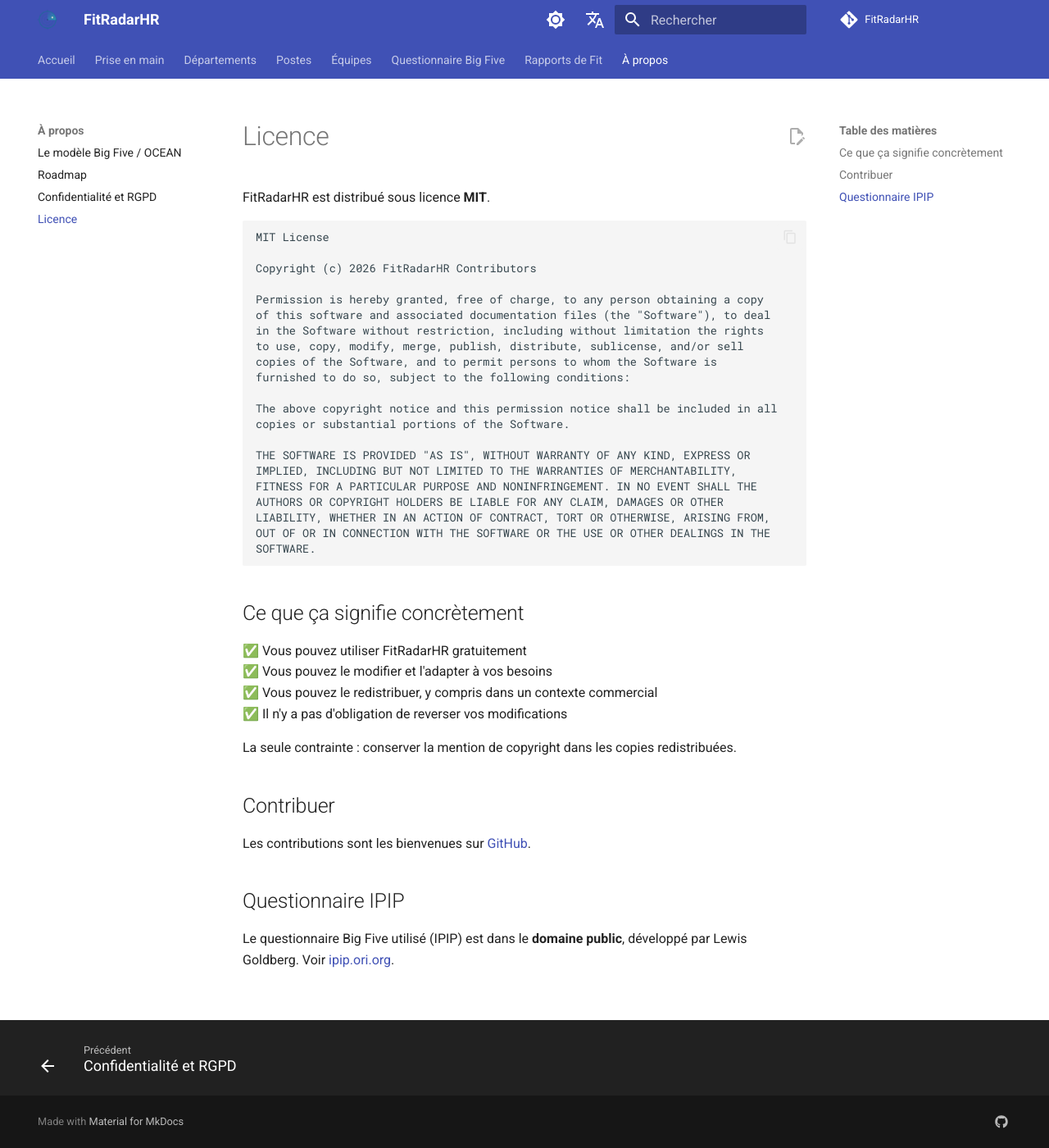
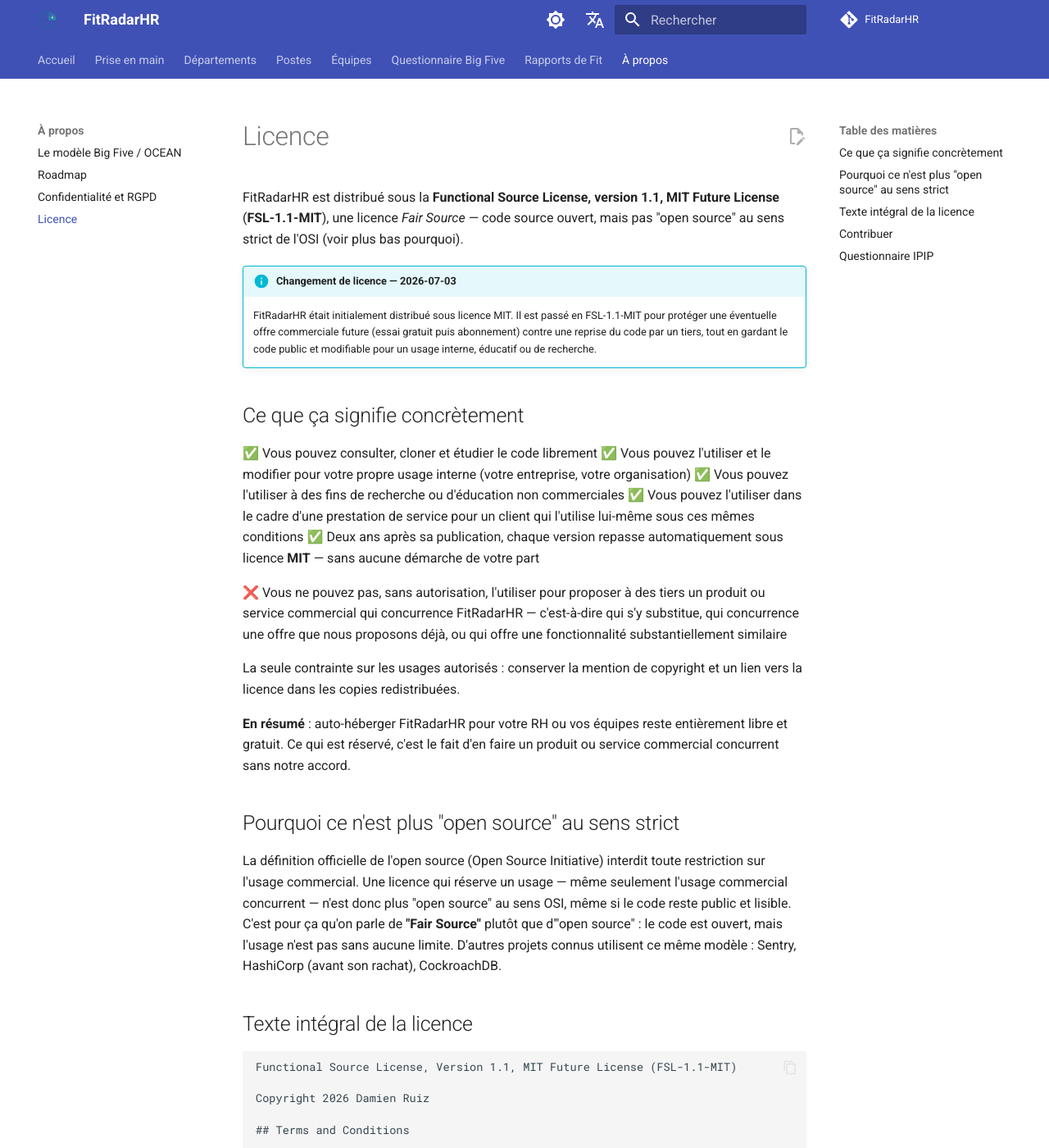
Before and after one commit to adams43360/FitRadarHR, an MkDocs documentation site: the page built from docs/user/about/license.md, in a window 1280 px wide and 1400 px high. Shown: the whole window at 82% size. Built offline with MkDocs 1.6.1 and Material for MkDocs 9.7.7, drawn with Linux system fonts in a browser that asks for light colours; comment, search, counter and statistics services are not loaded; some of the changed text lies outside the part shown.

Commit message:
chore: licence MIT → Fair Source (FSL-1.1-MIT)
- LICENSE : texte officiel FSL-1.1-MIT, conversion automatique en MIT
  2 ans après chaque publication
- Auto-hébergement interne, recherche et éducation restent libres ;
  usage commercial concurrent réservé sans autorisation
- Toute mention "licence MIT"/"open source" retirée des pages
  publiques et de la doc (README, CLAUDE.md, landing, footer,
  politique de confidentialité, doc utilisateur)
- Raison : Damien envisage une éventuelle offre payante future
  (essai gratuit puis abonnement) et veut garder cette option
  ouverte sans bloquer la vitrine publique du code
- 4 nouveaux tests (contenu des pages, i18n) — 169 tests au total

````diff
--- a/docs/user/about/license.md
+++ b/docs/user/about/license.md
@@ -1,44 +1,107 @@
 # Licence
 
-FitRadarHR est distribué sous licence **MIT**.
+FitRadarHR est distribué sous la **Functional Source License, version 1.1, MIT Future License** (**FSL-1.1-MIT**), une licence *Fair Source* — code source ouvert, mais pas "open source" au sens strict de l'OSI (voir plus bas pourquoi).
 
-```
-MIT License
-
-Copyright (c) 2026 FitRadarHR Contributors
-
-Permission is hereby granted, free of charge, to any person obtaining a copy
-of this software and associated documentation files (the "Software"), to deal
-in the Software without restriction, including without limitation the rights
-to use, copy, modify, merge, publish, distribute, sublicense, and/or sell
-copies of the Software, and to permit persons to whom the Software is
-furnished to do so, subject to the following conditions:
-
-The above copyright notice and this permission notice shall be included in all
-copies or substantial portions of the Software.
-
-THE SOFTWARE IS PROVIDED "AS IS", WITHOUT WARRANTY OF ANY KIND, EXPRESS OR
-IMPLIED, INCLUDING BUT NOT LIMITED TO THE WARRANTIES OF MERCHANTABILITY,
-FITNESS FOR A PARTICULAR PURPOSE AND NONINFRINGEMENT. IN NO EVENT SHALL THE
-AUTHORS OR COPYRIGHT HOLDERS BE LIABLE FOR ANY CLAIM, DAMAGES OR OTHER
-LIABILITY, WHETHER IN AN ACTION OF CONTRACT, TORT OR OTHERWISE, ARISING FROM,
-OUT OF OR IN CONNECTION WITH THE SOFTWARE OR THE USE OR OTHER DEALINGS IN THE
-SOFTWARE.
-```
+!!! info "Changement de licence — 2026-07-03"
+    FitRadarHR était initialement distribué sous licence MIT. Il est passé en FSL-1.1-MIT
+    pour protéger une éventuelle offre commerciale future (essai gratuit puis abonnement)
+    contre une reprise du code par un tiers, tout en gardant le code public et modifiable
+    pour un usage interne, éducatif ou de recherche.
 
 ## Ce que ça signifie concrètement
 
-✅ Vous pouvez utiliser FitRadarHR gratuitement
-✅ Vous pouvez le modifier et l'adapter à vos besoins
-✅ Vous pouvez le redistribuer, y compris dans un contexte commercial
-✅ Il n'y a pas d'obligation de reverser vos modifications
+✅ Vous pouvez consulter, cloner et étudier le code librement
+✅ Vous pouvez l'utiliser et le modifier pour votre propre usage interne (votre entreprise, votre organisation)
+✅ Vous pouvez l'utiliser à des fins de recherche ou d'éducation non commerciales
+✅ Vous pouvez l'utiliser dans le cadre d'une prestation de service pour un client qui l'utilise lui-même sous ces mêmes conditions
+✅ Deux ans après sa publication, chaque version repasse automatiquement sous licence **MIT** — sans aucune démarche de votre part
 
-La seule contrainte : conserver la mention de copyright dans les copies redistribuées.
+❌ Vous ne pouvez pas, sans autorisation, l'utiliser pour proposer à des tiers un produit ou service commercial qui concurrence FitRadarHR — c'est-à-dire qui s'y substitue, qui concurrence une offre que nous proposons déjà, ou qui offre une fonctionnalité substantiellement similaire
+
+La seule contrainte sur les usages autorisés : conserver la mention de copyright et un lien vers la licence dans les copies redistribuées.
+
+**En résumé** : auto-héberger FitRadarHR pour votre RH ou vos équipes reste entièrement libre et gratuit. Ce qui est réservé, c'est le fait d'en faire un produit ou service commercial concurrent sans notre accord.
+
+## Pourquoi ce n'est plus "open source" au sens strict
+
+La définition officielle de l'open source (Open Source Initiative) interdit toute restriction sur l'usage commercial. Une licence qui réserve un usage — même seulement l'usage commercial concurrent — n'est donc plus "open source" au sens OSI, même si le code reste public et lisible. C'est pour ça qu'on parle de **"Fair Source"** plutôt que d'"open source" : le code est ouvert, mais l'usage n'est pas sans aucune limite. D'autres projets connus utilisent ce même modèle : Sentry, HashiCorp (avant son rachat), CockroachDB.
+
+## Texte intégral de la licence
+
+```
+Functional Source License, Version 1.1, MIT Future License (FSL-1.1-MIT)
+
+Copyright 2026 Damien Ruiz
+
+## Terms and Conditions
+
+### Licensor ("We")
+The party offering the Software under these Terms and Conditions.
+
+### The Software
+The "Software" is each version of the software that we make available under
+these Terms and Conditions, as indicated by our inclusion of these Terms and
+Conditions with the Software.
+
+### License Grant
+Subject to your compliance with this License Grant and the Patents,
+Redistribution and Trademark clauses below, we hereby grant you the right to
+use, copy, modify, create derivative works, publicly perform, publicly display
+and redistribute the Software for any Permitted Purpose identified below.
+
+### Permitted Purpose
+A Permitted Purpose is any purpose other than a Competing Use. A Competing Use
+means making the Software available to others in a commercial product or
+service that: (1) substitutes for the Software; (2) substitutes for any other
+product or service we offer using the Software that exists as of the date we
+make the Software available; or (3) offers the same or substantially similar
+functionality as the Software.
+
+Permitted Purposes specifically include using the Software: (1) for your
+internal use and access; (2) for non-commercial education; (3) for
+non-commercial research; and (4) in connection with professional services
+that you provide to a licensee using the Software in accordance with these
+Terms and Conditions.
+
+### Patents
+To the extent your use for a Permitted Purpose would necessarily infringe our
+patents, the license grant above includes a license under our patents. If you
+make a claim against any party that the Software infringes or contributes to
+the infringement of any patent, then your patent license to the Software ends
+immediately.
+
+### Redistribution
+The Terms and Conditions apply to all copies, modifications and derivatives
+of the Software. If you redistribute any copies, modifications or derivatives
+of the Software, you must include a copy of or a link to these Terms and
+Conditions and not remove any copyright notices provided in or with the
+Software.
+
+### Disclaimer
+THE SOFTWARE IS PROVIDED "AS IS" AND WITHOUT WARRANTIES OF ANY KIND, EXPRESS OR
+IMPLIED. IN NO EVENT WILL WE HAVE ANY LIABILITY TO YOU ARISING OUT OF OR
+RELATED TO THE SOFTWARE, INCLUDING INDIRECT, SPECIAL, INCIDENTAL OR
+CONSEQUENTIAL DAMAGES, EVEN IF WE HAVE BEEN INFORMED OF THEIR POSSIBILITY IN
+ADVANCE.
+
+### Trademarks
+Except for displaying the License Details and identifying us as the origin of
+the Software, you have no right under these Terms and Conditions to use our
+trademarks, trade names, service marks or product names.
+
+## Grant of Future License
+We hereby irrevocably grant you an additional license to use the Software
+under the MIT license that is effective on the second anniversary of the date
+we make the Software available. On or after that date, you may use the
+Software under the standard MIT license terms.
+```
+
+Texte de référence complet (faisant foi) : [`LICENSE`](https://github.com/adams43360/FitRadarHR/blob/main/LICENSE) à la racine du dépôt.
 
 ## Contribuer
 
-Les contributions sont les bienvenues sur [GitHub](https://github.com/adams43360/FitRadarHR).
+Les contributions restent les bienvenues sur [GitHub](https://github.com/adams43360/FitRadarHR) — elles sont soumises aux mêmes termes de licence.
 
 ## Questionnaire IPIP
 
-Le questionnaire Big Five utilisé (IPIP) est dans le **domaine public**, développé par Lewis Goldberg. Voir [ipip.ori.org](https://ipip.ori.org).
+Le questionnaire Big Five utilisé (IPIP) est dans le **domaine public**, développé par Lewis Goldberg. Voir [ipip.ori.org](https://ipip.ori.org). Cette licence ne concerne que le code de FitRadarHR, pas le questionnaire lui-même.
````
Also changed, not shown: CHANGELOG.md (+15 -0 lines), CLAUDE.md (+12 -4 lines), README.md (+3 -3 lines), docs/user/index.md (+2 -2 lines), 7 other files.
